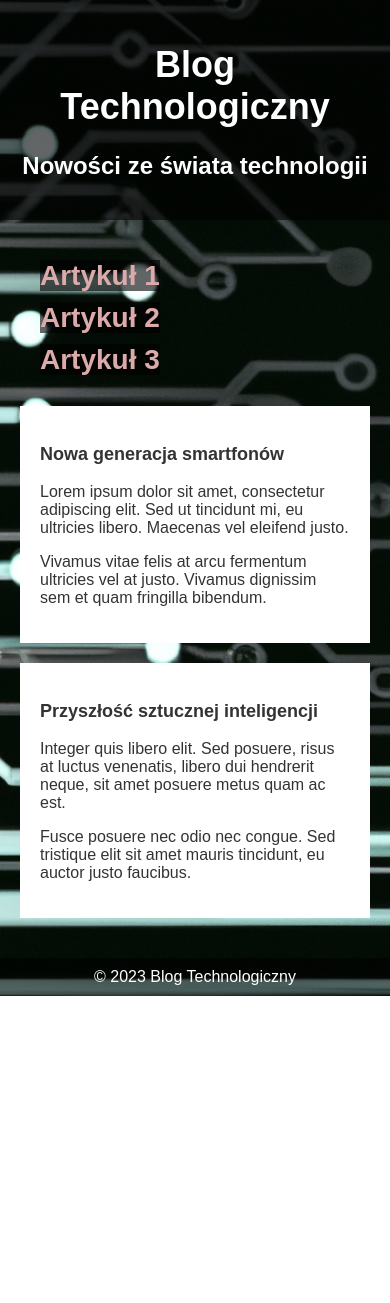
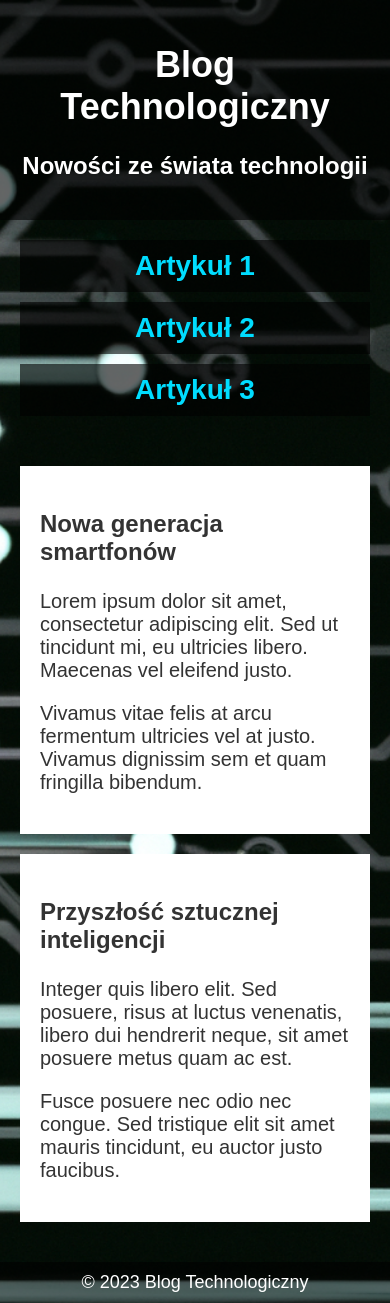
Before and after one commit to Game0ver-gh/zutai, a PHP site: page /index_css2.html in a window 390 px wide. Before the commit the page ends 996 px from the top, so only its background shows below. Run offline with PHP 8.4, Linux system fonts and the light colour scheme.

Commit message:
zen garden

```diff
--- a/index_css.html
+++ b/index_css.html
@@ -2,6 +2,7 @@
 <html>
 
 <head>
+    <meta name="viewport" content="width=device-width, initial-scale=1.0">
     <title>Blog Technologiczny</title>
     <link rel="stylesheet" type="text/css" href="style.css">
 </head>
--- a/index_css2.html
+++ b/index_css2.html
@@ -2,6 +2,7 @@
 <html>
 
 <head>
+    <meta name="viewport" content="width=device-width, initial-scale=1.0">
     <title>Blog Technologiczny</title>
     <link rel="stylesheet" type="text/css" href="style2.css">
 </head>
@@ -12,7 +13,6 @@
         <h2>Nowości ze świata technologii</h2>
     </header>
 
-    <main>
     <nav>
         <ul>
             <li><a href="strona1.html">Artykuł 1</a></li>
@@ -21,7 +21,7 @@
         </ul>
     </nav>
 
-        <div class="articles">
+    <main>
         <article>
             <h3>Nowa generacja smartfonów</h3>
             <p>
@@ -45,7 +45,6 @@
                 faucibus.
             </p>
         </article>
-        </div>
     </main>
 
     <footer>
--- a/style2.css
+++ b/style2.css
@@ -41,7 +41,7 @@ nav li {
 
 nav a {
     text-decoration: none;
-    color: rgb(220, 170, 170);
+    color: #00ddff;
     font-weight: bold;
     font-size: 28px;
 	background-color: rgba(0, 0, 0, 0.6);
@@ -74,3 +74,52 @@ footer {
     color: #fff;
     padding: 10px;
 }
+
+@media (max-width: 768px) {
+    body {
+        background: url('bg2.png') center top no-repeat;
+        background-size: cover;
+        font-size: 16px;
+    }
+
+    header {
+        font-size: 24px;
+    }
+
+    main {
+        flex-direction: column;
+    }
+
+    nav {
+        flex: 1;
+    }
+
+    .articles {
+        flex: 1;
+    }
+
+    nav ul {
+        text-align: center;
+    }
+
+    nav a {
+        display: block;
+        padding: 10px;
+    }
+
+    article {
+        font-size: 18px;
+    }
+
+    h3 {
+        font-size: 24px;
+    }
+
+    p {
+        font-size: 20px;
+    }
+
+    footer {
+        font-size: 18px;
+    }
+}
```
Also changed, not shown: style.css (+49 -0 lines), 1 other file. Lines whose indentation alone changed are shown as unchanged.
